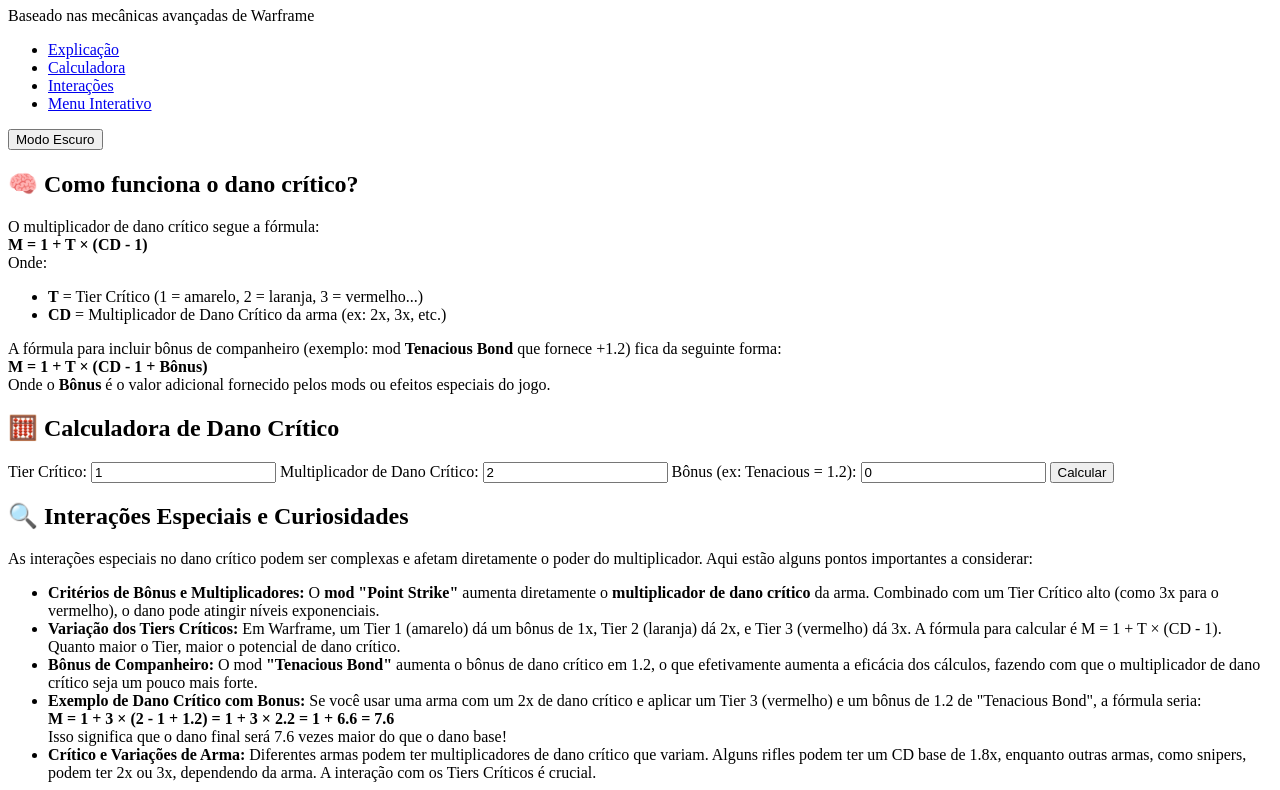
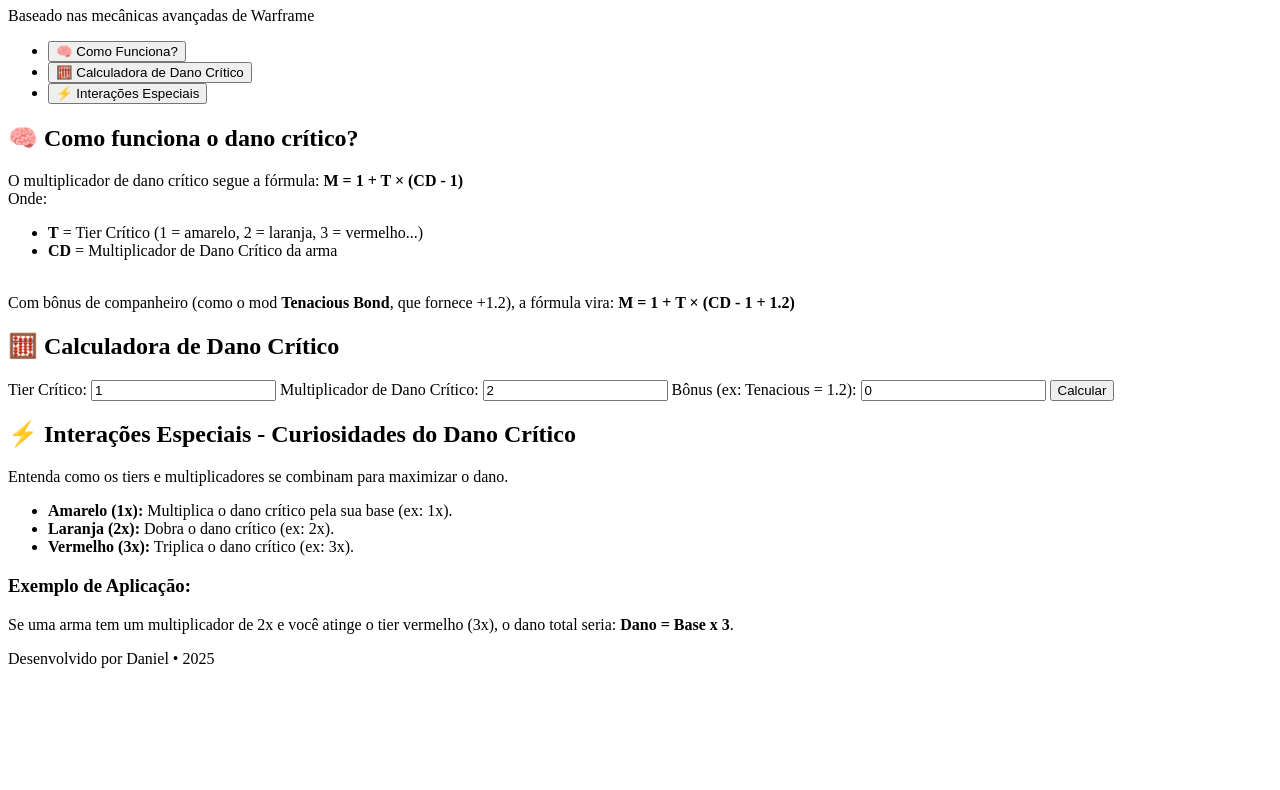
Before and after one commit to DanielShad0w/Warframe, a plain HTML site: page index.html in a window 1280 px wide. Shown: the part 73-863 px from the top of the page. After the commit the page ends 800 px from the top, so only its background shows below. Drawn offline with Linux system fonts and the light colour scheme.

Commit message:
Update index.html

```diff
--- a/index.html
+++ b/index.html
@@ -8,39 +8,38 @@
 </head>
 <body>
   <header>
-    <h1>Calculadora de Dano Crítico</h1>
+    <h1>Calculadora de Dano Crítico & Quantização</h1>
     <p>Baseado nas mecânicas avançadas de Warframe</p>
-    <nav>
-      <ul>
-        <li><a href="#explicacao" class="tab-button active" onclick="openTab('explicacao')">Explicação</a></li>
-        <li><a href="#calculadora" class="tab-button" onclick="openTab('calculadora')">Calculadora</a></li>
-        <li><a href="#interacoes" class="tab-button" onclick="openTab('interacoes')">Interações</a></li>
-        <li><a href="#menu" class="tab-button" onclick="toggleMenu()">Menu Interativo</a></li>
-      </ul>
-      <button id="toggleTheme">Modo Escuro</button>
-    </nav>
   </header>
 
   <main>
-    <div id="explicacao" class="tab-content active">
+    <!-- Menu de Navegação -->
+    <nav>
+      <ul>
+        <li><button class="menu-button" data-target="explicacao">🧠 Como Funciona?</button></li>
+        <li><button class="menu-button" data-target="calculadora">🧮 Calculadora de Dano Crítico</button></li>
+        <li><button class="menu-button" data-target="interacoes">⚡ Interações Especiais</button></li>
+      </ul>
+    </nav>
+
+    <!-- Conteúdo Expandido -->
+    <section id="explicacao" class="content-section">
       <h2>🧠 Como funciona o dano crítico?</h2>
       <p>
-        O multiplicador de dano crítico segue a fórmula:<br/>
+        O multiplicador de dano crítico segue a fórmula:
         <strong>M = 1 + T × (CD - 1)</strong><br/>
         Onde:
         <ul>
           <li><strong>T</strong> = Tier Crítico (1 = amarelo, 2 = laranja, 3 = vermelho...)</li>
-          <li><strong>CD</strong> = Multiplicador de Dano Crítico da arma (ex: 2x, 3x, etc.)</li>
+          <li><strong>CD</strong> = Multiplicador de Dano Crítico da arma</li>
         </ul>
-        <p>
-          A fórmula para incluir bônus de companheiro (exemplo: mod <strong>Tenacious Bond</strong> que fornece +1.2) fica da seguinte forma:<br/>
-          <strong>M = 1 + T × (CD - 1 + Bônus)</strong><br/>
-          Onde o <strong>Bônus</strong> é o valor adicional fornecido pelos mods ou efeitos especiais do jogo.
-        </p>
+        <br/>
+        Com bônus de companheiro (como o mod <strong>Tenacious Bond</strong>, que fornece +1.2), a fórmula vira:
+        <strong>M = 1 + T × (CD - 1 + 1.2)</strong>
       </p>
-    </div>
+    </section>
 
-    <div id="calculadora" class="tab-content">
+    <section id="calculadora" class="content-section">
       <h2>🧮 Calculadora de Dano Crítico</h2>
       <form id="critForm">
         <label for="tier">Tier Crítico:</label>
@@ -54,48 +53,29 @@
 
         <button type="submit">Calcular</button>
       </form>
+      <p id="resultado"></p>
+    </section>
 
-      <p id="resultado"></p>
-    </div>
-
-    <div id="interacoes" class="tab-content">
-      <h2>🔍 Interações Especiais e Curiosidades</h2>
+    <section id="interacoes" class="content-section">
+      <h2>⚡ Interações Especiais - Curiosidades do Dano Crítico</h2>
       <p>
-        As interações especiais no dano crítico podem ser complexas e afetam diretamente o poder do multiplicador. Aqui estão alguns pontos importantes a considerar:
+        Entenda como os tiers e multiplicadores se combinam para maximizar o dano.
       </p>
       <ul>
-        <li><strong>Critérios de Bônus e Multiplicadores:</strong> O <strong>mod "Point Strike"</strong> aumenta diretamente o <strong>multiplicador de dano crítico</strong> da arma. Combinado com um Tier Crítico alto (como 3x para o vermelho), o dano pode atingir níveis exponenciais.</li>
-        <li><strong>Variação dos Tiers Críticos:</strong> Em Warframe, um Tier 1 (amarelo) dá um bônus de 1x, Tier 2 (laranja) dá 2x, e Tier 3 (vermelho) dá 3x. A fórmula para calcular é M = 1 + T × (CD - 1). Quanto maior o Tier, maior o potencial de dano crítico.</li>
-        <li><strong>Bônus de Companheiro:</strong> O mod <strong>"Tenacious Bond"</strong> aumenta o bônus de dano crítico em 1.2, o que efetivamente aumenta a eficácia dos cálculos, fazendo com que o multiplicador de dano crítico seja um pouco mais forte.</li>
-        <li><strong>Exemplo de Dano Crítico com Bonus:</strong> Se você usar uma arma com um 2x de dano crítico e aplicar um Tier 3 (vermelho) e um bônus de 1.2 de "Tenacious Bond", a fórmula seria:<br />
-          <strong>M = 1 + 3 × (2 - 1 + 1.2) = 1 + 3 × 2.2 = 1 + 6.6 = 7.6</strong><br />
-          Isso significa que o dano final será 7.6 vezes maior do que o dano base!</li>
-        <li><strong>Crítico e Variações de Arma:</strong> Diferentes armas podem ter multiplicadores de dano crítico que variam. Alguns rifles podem ter um CD base de 1.8x, enquanto outras armas, como snipers, podem ter 2x ou 3x, dependendo da arma. A interação com os Tiers Críticos é crucial.</li>
+        <li><strong>Amarelo (1x):</strong> Multiplica o dano crítico pela sua base (ex: 1x).</li>
+        <li><strong>Laranja (2x):</strong> Dobra o dano crítico (ex: 2x).</li>
+        <li><strong>Vermelho (3x):</strong> Triplica o dano crítico (ex: 3x).</li>
       </ul>
-    </div>
-
-    <!-- Menu expansível -->
-    <div id="menu" class="tab-content">
-      <h2>📜 Menu Interativo</h2>
-      <button class="accordion">Seção 1: Informações do Jogo</button>
-      <div class="panel">
-        <p>Aqui você pode encontrar detalhes sobre o sistema de dano crítico e outras mecânicas de Warframe.</p>
-      </div>
-
-      <button class="accordion">Seção 2: Estratégias de Combate</button>
-      <div class="panel">
-        <p>Discussão sobre as melhores estratégias de combate no Warframe e como otimizar seu dano.</p>
-      </div>
-
-      <button class="accordion">Seção 3: Dúvidas Comuns</button>
-      <div class="panel">
-        <p>Respostas para as perguntas mais frequentes sobre o sistema de dano crítico e builds no Warframe.</p>
-      </div>
-    </div>
+      <h3>Exemplo de Aplicação:</h3>
+      <p>
+        Se uma arma tem um multiplicador de 2x e você atinge o tier vermelho (3x), o dano total seria:
+        <strong>Dano = Base x 3</strong>.
+      </p>
+    </section>
   </main>
 
   <footer>
-    <p>Desenvolvido por você e ChatGPT • 2025</p>
+    <p>Desenvolvido por Daniel • 2025</p>
   </footer>
 
   <script src="script.js"></script>
```
